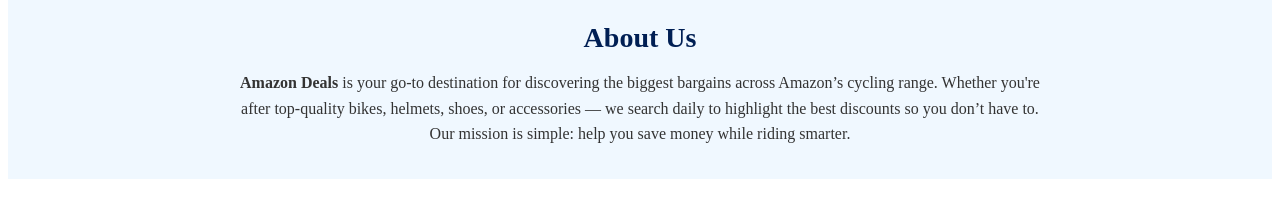
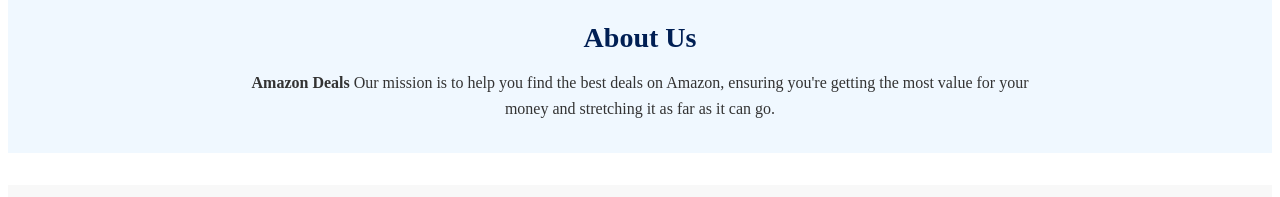
Before and after one commit to pparkyn-90/Cycling-Placeholder, a Next.js app: page / in a window 1280 px wide. Shown: the part 1172-1369 px from the top of the page. Built offline with nearby package versions, Linux system fonts and the light colour scheme.

Commit message:
Update index.js

```diff
--- a/pages/index.js
+++ b/pages/index.js
@@ -104,9 +104,7 @@
     color: '#333',
     textAlign: 'center'
   }}>
-    <strong>Amazon Deals</strong> is your go-to destination for discovering the biggest bargains across Amazon’s cycling range.
-    Whether you're after top-quality bikes, helmets, shoes, or accessories — we search daily to highlight the best discounts so you don’t have to.
-    Our mission is simple: help you save money while riding smarter.
+    <strong>Amazon Deals</strong> Our mission is to help you find the best deals on Amazon, ensuring you're getting the most value for your money and stretching it as far as it can go.
   </p>
 </section>
 
```
